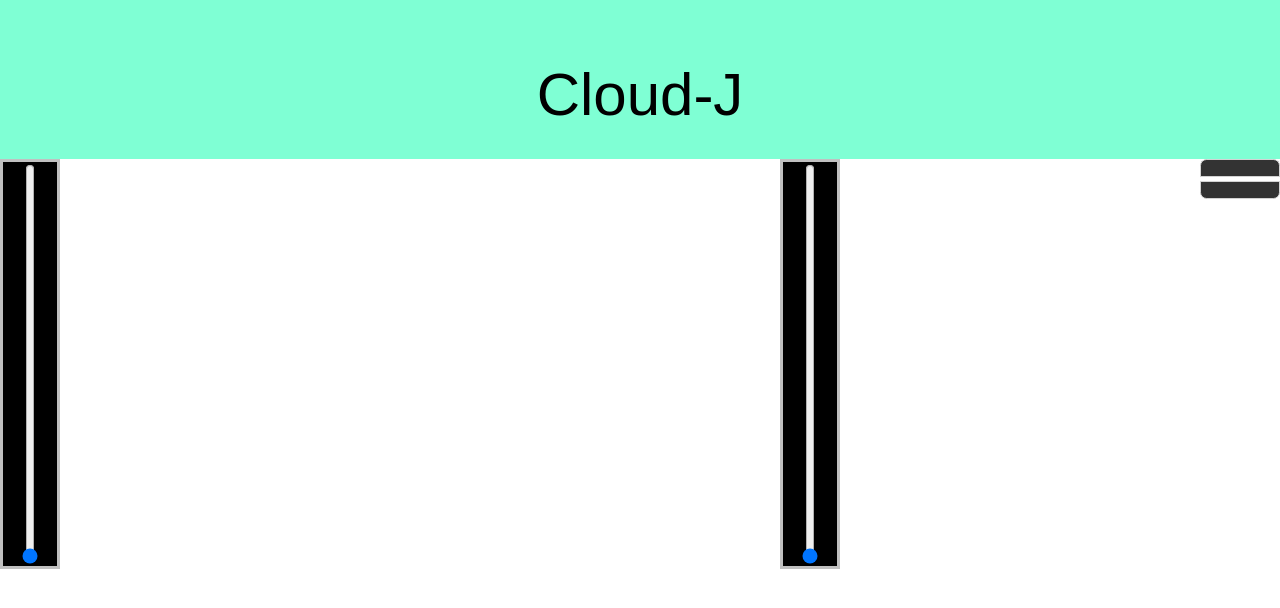
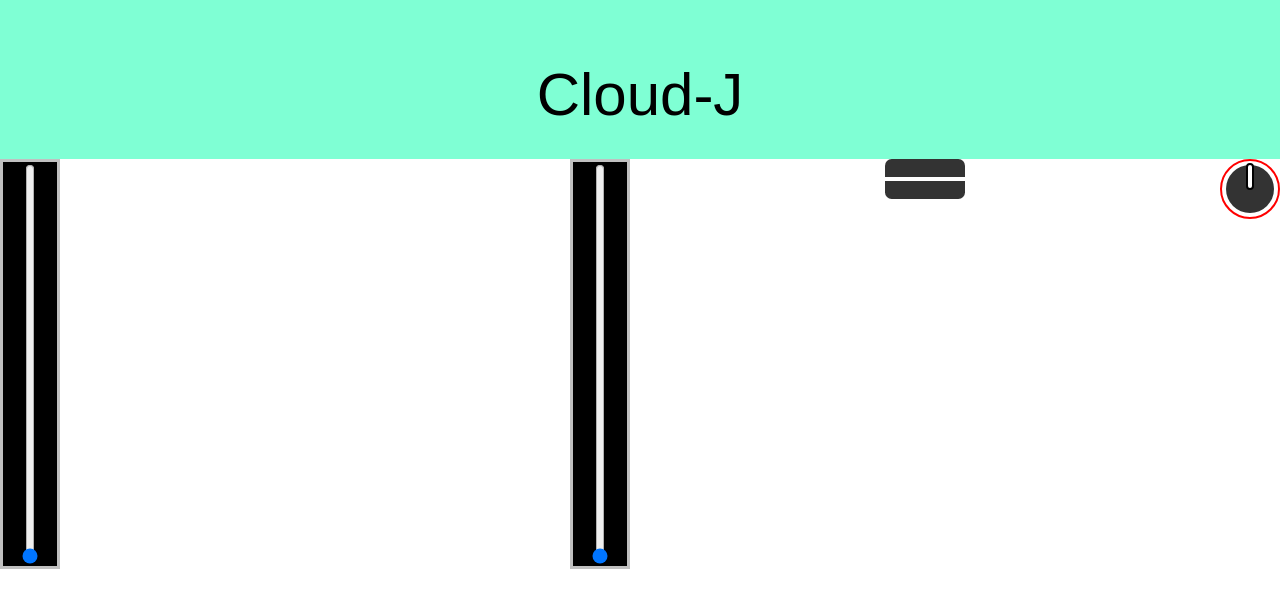
Before and after one commit to Lauchi/cloud-j-website, a React (Create React App) app: page / in a window 1280 px wide. Shown: the top 608 px of the page. Built offline with nearby package versions, Linux system fonts and the light colour scheme.

Commit message:
added basic fader cap

```diff
--- a/src/App.js
+++ b/src/App.js
@@ -3,6 +3,7 @@ import styled from 'styled-components'
 import DeckControl from "./DeckControls/DeckControl";
 import TwoChannelMixer from "./Mixer/Channel2Mixer";
 import FaderCap from "./DeckControls/MixerControls/MixerCaps/FaderCap";
+import KnobCap from "./DeckControls/MixerControls/MixerCaps/KnobCap";
 
 class App extends Component {
   render() {
@@ -14,6 +15,7 @@ class App extends Component {
             <TwoChannelMixer/>
             <DeckControl index={2}/>
             <FaderCap/>
+            <KnobCap/>
         </Content>
       </Container>
     );
--- a/src/DeckControls/MixerControls/MixerCaps/FaderCap.js
+++ b/src/DeckControls/MixerControls/MixerCaps/FaderCap.js
@@ -15,7 +15,6 @@ export default FaderCap;
 const OuterPart = styled.div`
     flex: 5;
     background-color: #333;
-    border: 1px solid lightgray;
     overflow: hidden;
 `;
 
--- /dev/null
+++ b/src/DeckControls/MixerControls/MixerCaps/KnobCap.js
@@ -0,0 +1,45 @@
+import React, {Component} from 'react';
+import styled from 'styled-components'
+
+function KnobCap({width = 60, rotation = -0.4}) {
+    return <KnobCircle width={width}>
+        <Knob width={width}/>
+        <KnobMarker width={width}/>
+    </KnobCircle>
+}
+
+export default KnobCap;
+
+const KnobCircle = styled.div`
+    display: grid;
+    justify-items: center;
+    width: ${props => props.width}px;
+    height: ${props => props.width}px;
+    border: ${props => props.width / 30}px solid red;
+    box-sizing: border-box;
+    border-radius: 50%;
+`;
+
+const Knob = styled.div`
+    grid-column: 1;
+    grid-row: 1;
+    align-self: center;
+    width: ${props => props.width * 0.8}px;
+    height: ${props => props.width  * 0.8}px;
+    box-sizing: border-box;
+    background-color: #333;
+    border-radius: 50%;
+`;
+const KnobMarker = styled.div`
+    grid-column: 1;
+    grid-row: 1;
+    align-self: center;
+    overflow: hidden;
+    border-radius: ${props => props.width / 15}px;
+    width: ${props => props.width * 0.13}px;
+    height: ${props => props.width  * 0.45}px;
+    margin-bottom: ${props => props.width * 0.42}px;;
+    border: ${props => props.width / 30}px solid black;
+    box-sizing: border-box;
+    background-color: white;
+`;
```
